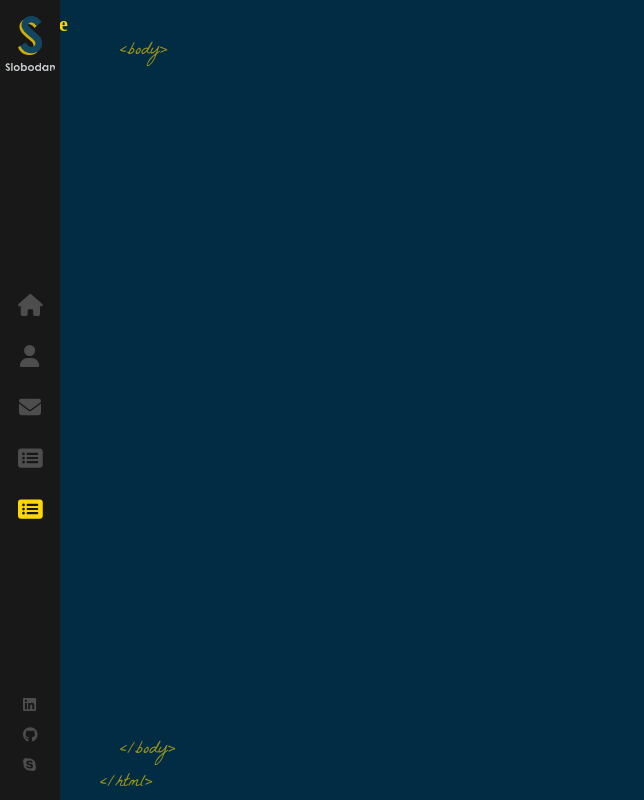
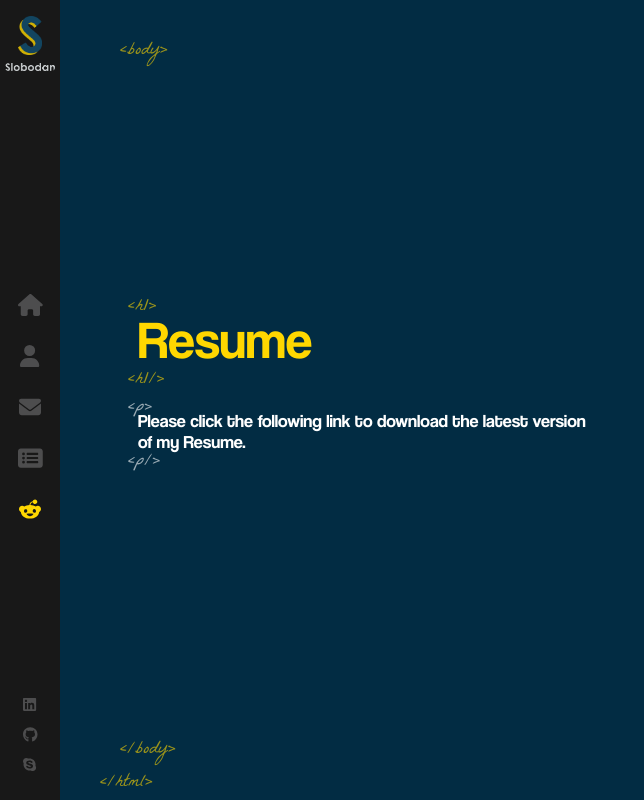
Before and after one commit to kingcaliente/LP-Portfolio, a React (Create React App) app: page /resume in a window 1280 px wide. Shown: the whole page, without its empty margins (0-644 px from the left). Built offline with nearby package versions, Linux system fonts and the light colour scheme.

Commit message:
updating SCSS for my Resume page.

```diff
--- a/src/components/Resume/index.js
+++ b/src/components/Resume/index.js
@@ -3,8 +3,11 @@ import './index.scss'
 
 const Resume = () => {
   return (
-    <div>
+    <div className='container about-page'>
+        <div className='text-zone'>
       <h1>Resume</h1>
+      <p>Please click the following link to download the latest version of my Resume.</p>
+    </div>
     </div>
   );
 };
--- a/src/components/Sidebar/index.js
+++ b/src/components/Sidebar/index.js
@@ -4,7 +4,7 @@ import LogoS from '../../assets/images/logo-s.png'
 import LogoSubtitle from '../../assets/images/logo_sub.png'
 import { FontAwesomeIcon } from '@fortawesome/react-fontawesome';
 import { faEnvelope, faHome, faUser, faListAlt} from '@fortawesome/free-solid-svg-icons';
-import { faLinkedin, faGithub, faSkype } from '@fortawesome/free-brands-svg-icons';
+import { faLinkedin, faGithub, faSkype, faRedditAlien } from '@fortawesome/free-brands-svg-icons';
 
 
 
@@ -33,7 +33,7 @@ const Sidebar = () => (
         <FontAwesomeIcon icon={faListAlt} color="#4d4d4e" />
         </NavLink>
         <NavLink exact="true" activeclassname="active" className="resume-link" to="/resume">
-        <FontAwesomeIcon icon={faListAlt} color="#4d4d4e" />
+        <FontAwesomeIcon icon={faRedditAlien} color="#4d4d4e" />
         </NavLink>
 
         </nav>
--- a/src/components/Sidebar/index.scss
+++ b/src/components/Sidebar/index.scss
@@ -102,6 +102,12 @@
       }
     }
 
+    a.resume-link {
+      &:after {
+        content: 'RESUME';
+      }
+    }
+
     a.active {
       svg {
         color: #ffd700;
```
